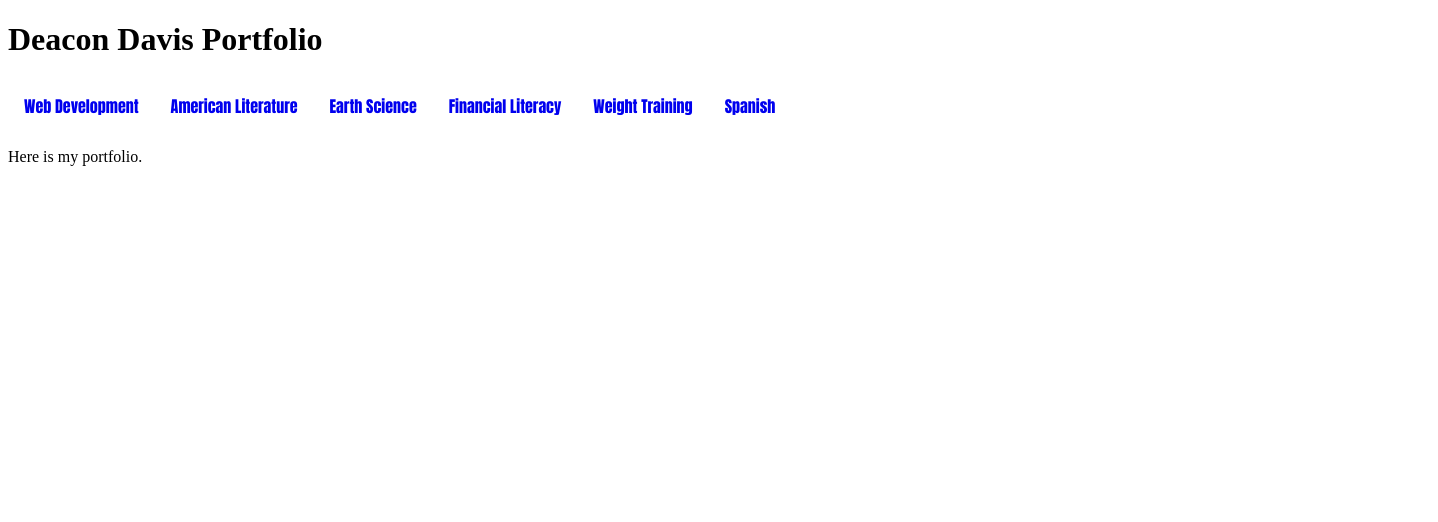
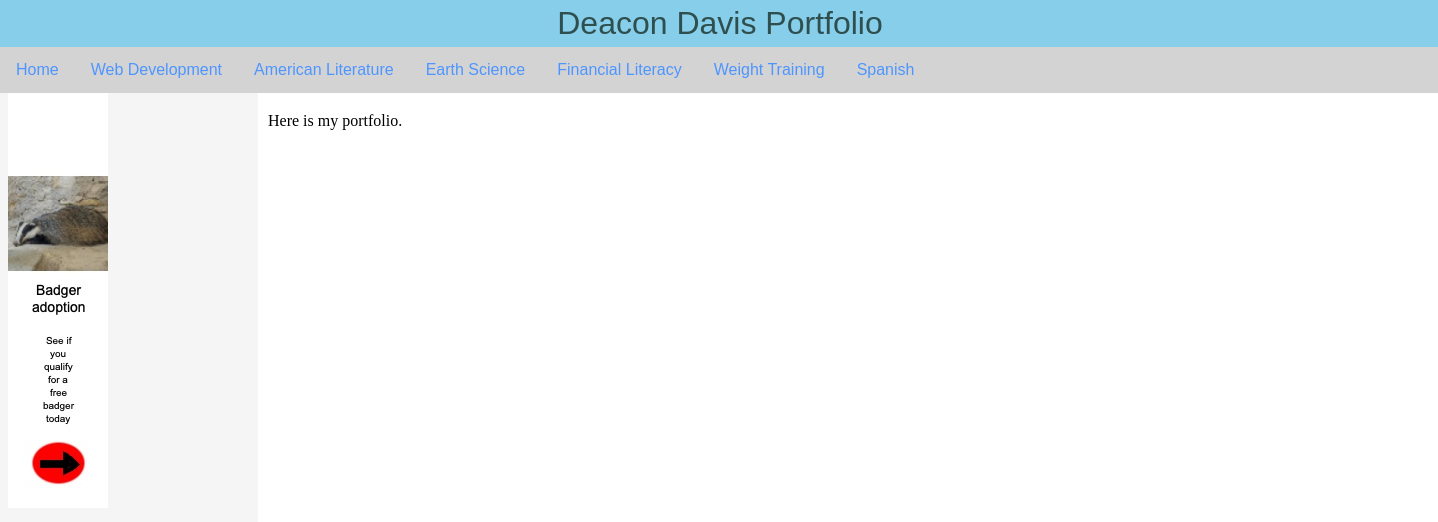
Before and after one commit to DEACONDAVIS/portfolio_site, a plain HTML site: page index.html in a window 1280 px wide. Shown: the whole page, 1438 px wide, since content can reach past the window. Drawn offline with Linux system fonts and the light colour scheme.

Commit message:
Edited all of the stuffs

```diff
--- a/index.html
+++ b/index.html
@@ -5,10 +5,17 @@
         <link rel="stylesheet" href="styles.css"/>
     </head>
     <body>
+        <div id="fixedTop">
         <h1>Deacon Davis Portfolio</h1>
         <div id="navBar">
-        <a href="webdev.html">Web Development</a><a href="am.html">American Literature</a><a href="es.html">Earth Science</a><a href="fl.html">Financial Literacy</a><a href="wt.html">Weight Training</a><a href="sp.html">Spanish</a>
+        <a href="index.html">Home</a><a href="webdev.html">Web Development</a><a href="am.html">American Literature</a><a href="es.html">Earth Science</a><a href="fl.html">Financial Literacy</a><a href="wt.html">Weight Training</a><a href="sp.html">Spanish</a>
         </div>
+        </div>
+        <div id="mainBody">
         <p>Here is my portfolio.</p>
+        </div>
+        <div id="advertisement">
+            <img src="Add.jpg" alt="advertisement" width="100" height="500">
+            </div>
     </body>
 </html>
--- a/styles.css
+++ b/styles.css
@@ -1,5 +1,9 @@
+body{
+    background-color: whitesmoke;
+}
 #navBar{
     overflow: hidden;
+    background-color: lightgrey;
 }
 #navBar a{
     font-family: monospace;
@@ -8,5 +12,47 @@
     display: block;
     text-align: center;
     padding: 14px 16px;
-    font-family: Impact, Haettenschweiler, 'Arial Narrow Bold', sans-serif;
+    font-family:sans-serif;
+    color: rgb(78, 149, 255);
 }
+#navBar a:hover{
+    background-color: rgb(222, 220, 220);
+}
+#navBar a:active{
+    background-color: navy;
+    transform: scale(1.1);
+    transition: 0.1s ease-in-out;
+}
+h1{
+    text-align: center;
+    color:darkslategrey;
+    background-color: skyblue;
+    margin: 0px;
+    border: 5px solid skyblue;
+    font-family: sans-serif;
+    font-weight: lighter;
+}
+#fixedTop{
+    position:fixed;
+    left: 0px;
+    top: 0px;
+    width: 1440px;
+    z-index: 10;
+}
+#mainBody{
+    z-index: 5;
+    position: relative;
+    top: 78px;
+    left: 250px;
+    padding: 10px 10px;
+    width:1160px;
+    height: 700px;
+    background-color: white;
+    margin: 0px;
+}
+#advertisement{
+    position: absolute;
+    top: 8px;
+    margin: 0px;
+    z-index: 1;
+}
```
Also changed, not shown: am.html (+6 -1 lines), es.html (+6 -1 lines), fl.html (+6 -1 lines), sp.html (+6 -1 lines), webdev.html (+6 -1 lines), wt.html (+6 -1 lines), Add.jpg (added).
